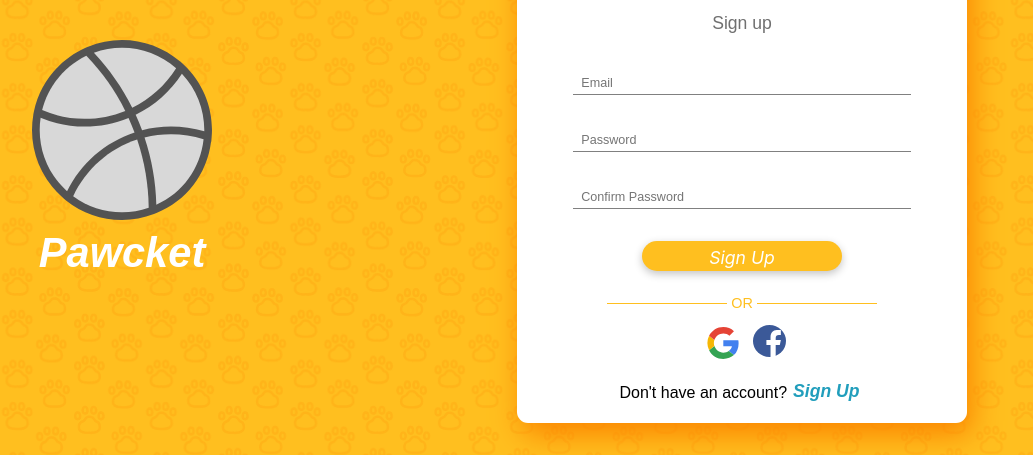
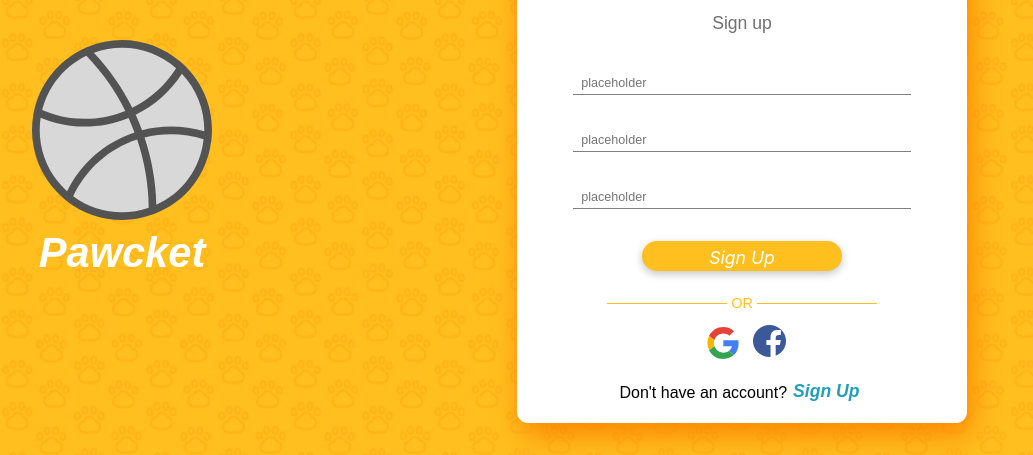
Before and after one commit to ozzyee/pawcket, a Next.js app: page /sign-up in a window 1280 px wide. Shown: the part 227-682 px from the top of the page, without its empty margins (198-1231 px from the left). Built offline with nearby package versions, Linux system fonts and the light colour scheme; no server answers.

Commit message:
fix display

```diff
--- a/src/components/form-inputs/form-inputs.component.tsx
+++ b/src/components/form-inputs/form-inputs.component.tsx
@@ -7,19 +7,24 @@ export function FormInputs({
    placeholder,
    inputType,
    onChange,
+   // required,
+   error,
+   errorMsg,
 }: TFormInputsProps) {
    if (inputType === "text-area") {
       return <S.TextArea placeholder={placeholder} className={className} />;
    }
 
    return (
-      <S.Input
-         className={className}
-         type={inputType}
-         placeholder={placeholder}
-         onChange={onChange}
+      <S.InputWrapper>
+         <S.Input
+            className={className}
+            type={inputType}
+            placeholder={`placeholder`}
+            onChange={onChange}
+         />
 
-
-      />
+         {error && <S.ErrorMessage>{errorMsg}</S.ErrorMessage>}
+      </S.InputWrapper>
    );
 }
--- a/src/components/form-inputs/form-inputs.definition.ts
+++ b/src/components/form-inputs/form-inputs.definition.ts
@@ -4,5 +4,8 @@ export type TFormInputsProps = {
    className?: string;
    placeholder: string;
    inputType?: string;
-   onChange:ChangeEventHandler<HTMLInputElement> | undefined;
+   onChange: ChangeEventHandler<HTMLInputElement> | undefined;
+   required?: boolean;
+   error?: boolean;
+   errorMsg?: string;
 };
--- a/src/components/form-inputs/form-inputs.style.ts
+++ b/src/components/form-inputs/form-inputs.style.ts
@@ -1,5 +1,11 @@
 import styled from "styled-components";
 import styles from "../../styles/style.config.json";
+
+export const InputWrapper = styled.div`
+   position: relative;
+   display: flex;
+   flex-direction: column;
+`;
 
 export const TextArea = styled.textarea`
    width: 600px;
@@ -11,6 +17,7 @@ export const TextArea = styled.textarea`
 `;
 
 export const Input = styled.input`
+   position: relative;
    @import url("https://fonts.googleapis.com/css2?family=Poppins:ital,wght@0,100;0,200;0,300;0,400;0,500;0,600;0,700;1,100;1,200;1,300;1,400;1,500;1,600&display=swap");
    font-family: "Poppins", sans-serif;
    font-size: 1em;
@@ -25,3 +32,23 @@ export const Input = styled.input`
       font-weight: 300;
    }
 `;
+
+export const RequiredSymboled = styled.div`
+   position: absolute;
+
+   top: 0.5rem;
+   /* height: 1.4rem; */
+   display: flex;
+   align-items: center;
+   color: red;
+`;
+
+export const ErrorMessage = styled.p`
+   @import url("https://fonts.googleapis.com/css2?family=Poppins:ital,wght@0,100;0,200;0,300;0,400;0,500;0,600;0,700;1,100;1,200;1,300;1,400;1,500;1,600&display=swap");
+   font-family: "Poppins", sans-serif;
+   margin: 0;
+   padding: 0;
+   padding-left: 0.5rem;
+   font-size: 0.7rem;
+   color: red;
+`;
--- a/src/styles/global.style.ts
+++ b/src/styles/global.style.ts
@@ -24,7 +24,7 @@ export const GlobalStyle = createGlobalStyle`
    }
 
    .desktop-display-block{
-         display: none;
+         display: none ;
    }
 
    .nco-banner __bm__extension{
@@ -41,10 +41,10 @@ export const GlobalStyle = createGlobalStyle`
 
    @media (min-width: ${styles.breakPoints.m}) {
       .desktop-display-none{
-         display: none;
+         display: none !important;
       }
       .desktop-display-block{
-         display: block;
+         display: block ;
       }
    }
 
```
Also changed, not shown: 1 other file (tests, documents, lock files or other folders).
